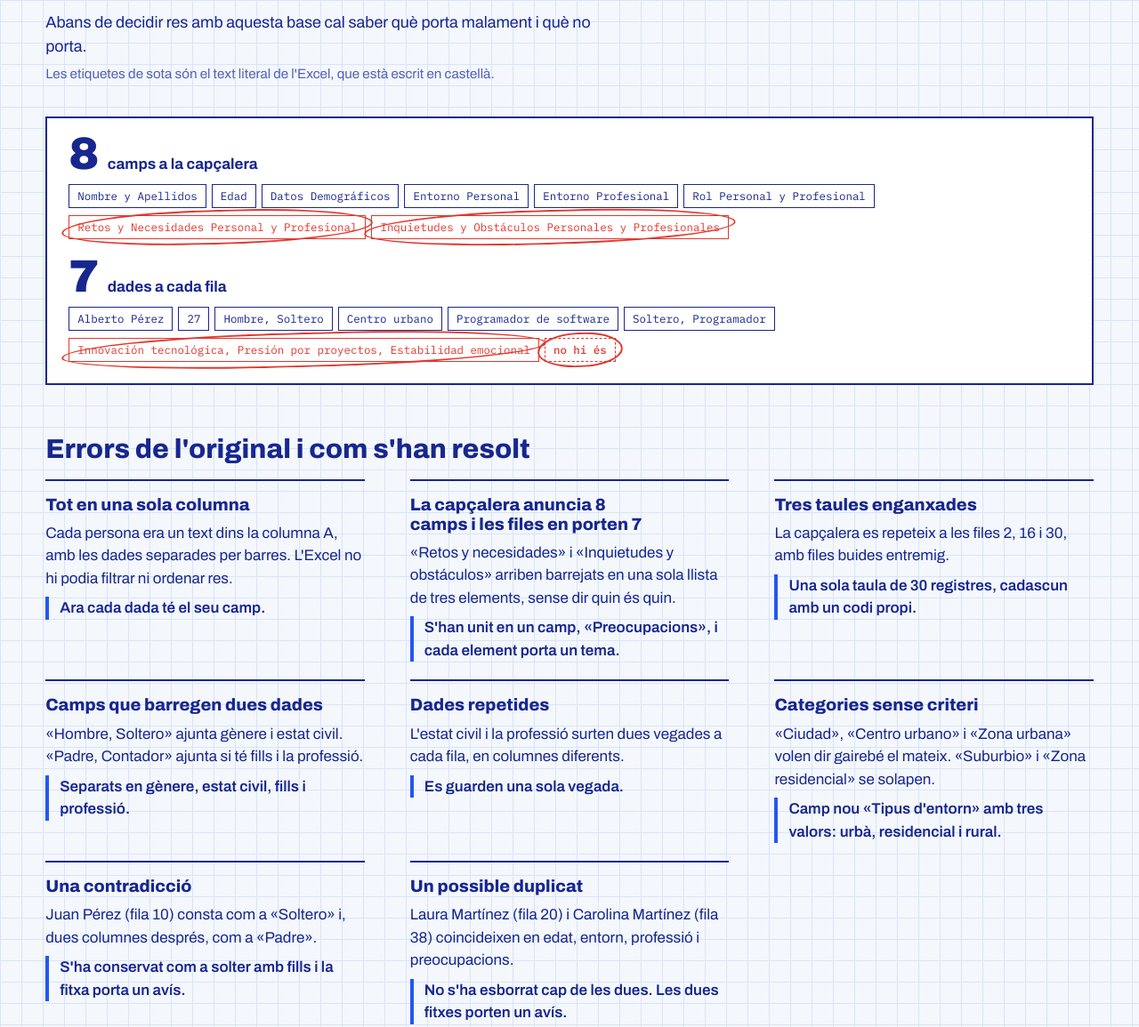
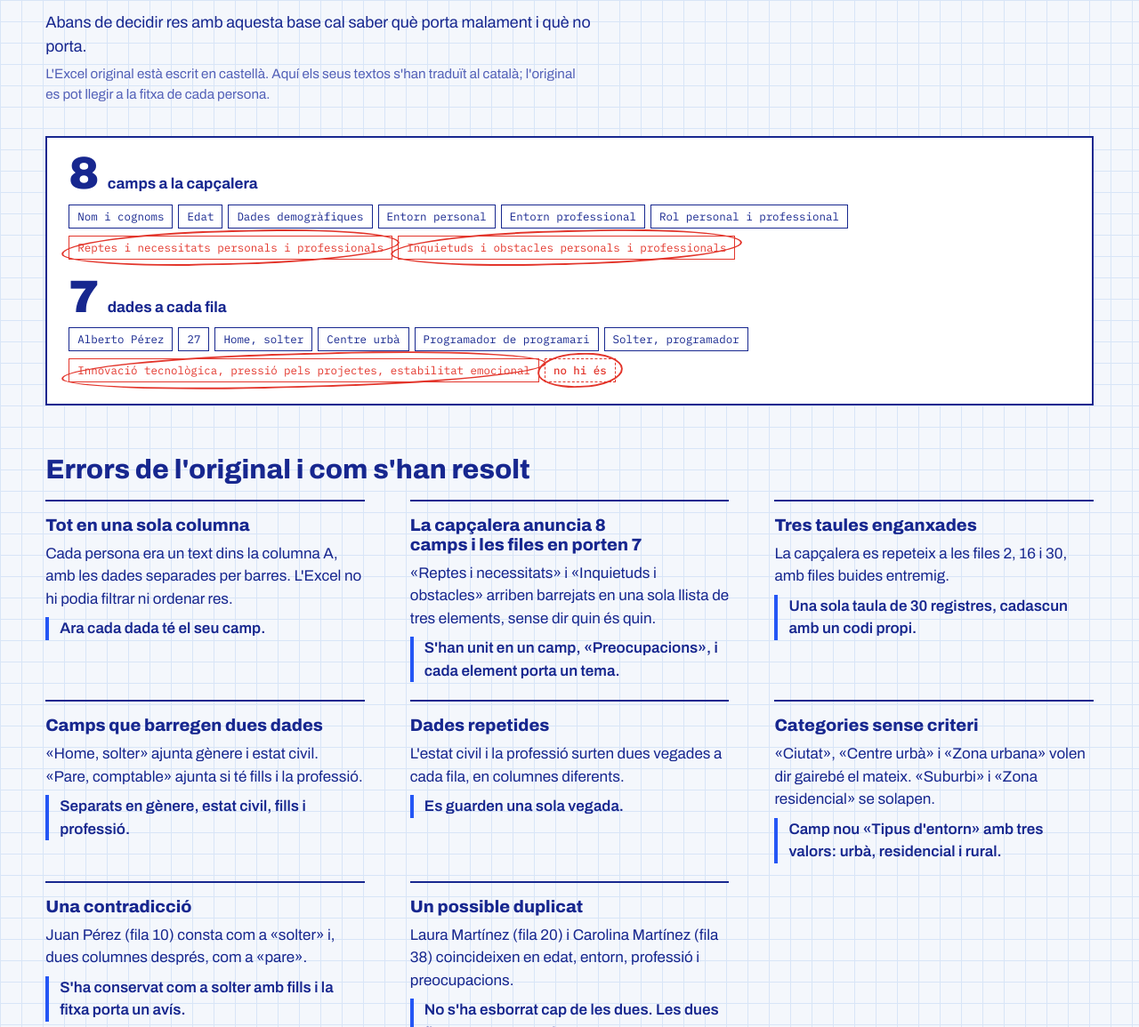
Before and after one commit to kalivayn-crypto/base-clients-ra2, a plain HTML site: page index.html in a window 1280 px wide. Shown: the part 7848-9003 px from the top of the page at 89% size. Drawn offline with Linux system fonts and the light colour scheme.

Commit message:
Tradueix al catala els textos de l'Excel a l'apartat c
Co-Authored-By: Claude Fable 5.2 <noreply@anthropic.com>

```diff
--- a/app.js
+++ b/app.js
@@ -689,19 +689,20 @@ $('#bToTable').addEventListener('click', () => {
 
 /* ---------- apartat c: què hi falta ---------- */
 (() => {
-  const heads = HEADER.split('|').slice(1, -1).map(s => s.trim());
-  const cells = RAW[0].split('|').slice(1, -1).map(s => s.trim());
+  // Traducció al català de la capçalera i de la primera fila de l'Excel (l'original és a la fitxa de cada persona).
+  const heads = ['Nom i cognoms', 'Edat', 'Dades demogràfiques', 'Entorn personal', 'Entorn professional', 'Rol personal i professional', 'Reptes i necessitats personals i professionals', 'Inquietuds i obstacles personals i professionals'];
+  const cells = ['Alberto Pérez', '27', 'Home, solter', 'Centre urbà', 'Programador de programari', 'Solter, programador', 'Innovació tecnològica, pressió pels projectes, estabilitat emocional'];
   $('#cdHead').innerHTML = heads.map((h, i) => `<span class="cd-chip${i >= 6 ? ' cd-warn' : ''}">${esc(h)}</span>`).join('');
   $('#cdRow').innerHTML = cells.map((c, i) => `<span class="cd-chip${i === 6 ? ' cd-warn' : ''}">${esc(c)}</span>`).join('') + '<span class="cd-chip cd-miss">no hi és</span>';
 
   const ISSUES = [
     ['Tot en una sola columna', "Cada persona era un text dins la columna A, amb les dades separades per barres. L'Excel no hi podia filtrar ni ordenar res.", 'Ara cada dada té el seu camp.'],
-    ['La capçalera anuncia 8 camps i les files en porten 7', '«Retos y necesidades» i «Inquietudes y obstáculos» arriben barrejats en una sola llista de tres elements, sense dir quin és quin.', "S'han unit en un camp, «Preocupacions», i cada element porta un tema."],
+    ['La capçalera anuncia 8 camps i les files en porten 7', '«Reptes i necessitats» i «Inquietuds i obstacles» arriben barrejats en una sola llista de tres elements, sense dir quin és quin.', "S'han unit en un camp, «Preocupacions», i cada element porta un tema."],
     ['Tres taules enganxades', 'La capçalera es repeteix a les files 2, 16 i 30, amb files buides entremig.', 'Una sola taula de 30 registres, cadascun amb un codi propi.'],
-    ['Camps que barregen dues dades', '«Hombre, Soltero» ajunta gènere i estat civil. «Padre, Contador» ajunta si té fills i la professió.', 'Separats en gènere, estat civil, fills i professió.'],
+    ['Camps que barregen dues dades', '«Home, solter» ajunta gènere i estat civil. «Pare, comptable» ajunta si té fills i la professió.', 'Separats en gènere, estat civil, fills i professió.'],
     ['Dades repetides', "L'estat civil i la professió surten dues vegades a cada fila, en columnes diferents.", 'Es guarden una sola vegada.'],
-    ['Categories sense criteri', '«Ciudad», «Centro urbano» i «Zona urbana» volen dir gairebé el mateix. «Suburbio» i «Zona residencial» se solapen.', "Camp nou «Tipus d'entorn» amb tres valors: urbà, residencial i rural."],
-    ['Una contradicció', 'Juan Pérez (fila 10) consta com a «Soltero» i, dues columnes després, com a «Padre».', "S'ha conservat com a solter amb fills i la fitxa porta un avís."],
+    ['Categories sense criteri', '«Ciutat», «Centre urbà» i «Zona urbana» volen dir gairebé el mateix. «Suburbi» i «Zona residencial» se solapen.', "Camp nou «Tipus d'entorn» amb tres valors: urbà, residencial i rural."],
+    ['Una contradicció', 'Juan Pérez (fila 10) consta com a «solter» i, dues columnes després, com a «pare».', "S'ha conservat com a solter amb fills i la fitxa porta un avís."],
     ['Un possible duplicat', 'Laura Martínez (fila 20) i Carolina Martínez (fila 38) coincideixen en edat, entorn, professió i preocupacions.', "No s'ha esborrat cap de les dues. Les dues fitxes porten un avís."]
   ];
   $('#issues').innerHTML = ISSUES.map(([t, a, b]) => `<li class="issue"><h4>${esc(t)}</h4><p class="issue-bad">${esc(a)}</p><p class="issue-fix">${esc(b)}</p></li>`).join('');
@@ -735,15 +736,15 @@ $('#bToTable').addEventListener('click', () => {
   const SCHEMA = [
     ['codi', 'Text', 'Nou', 'Identificador únic, de C-001 a C-030.'],
     ['fila_excel', 'Nombre', 'Original', "Fila on era el registre al full de càlcul."],
-    ['nom, cognom', 'Text', 'Separat', 'Abans anaven junts a «Nombre y Apellidos».'],
+    ['nom, cognom', 'Text', 'Separat', 'Abans anaven junts a «Nom i cognoms».'],
     ['edat', 'Nombre', 'Original', 'De 25 a 45 anys.'],
     ['franja_edat', 'Categoria', 'Nou', 'Quatre franges per poder comparar grups.'],
-    ['genere', 'Categoria', 'Separat', 'Sortia dins de «Datos demográficos».'],
-    ['estat_civil', 'Categoria', 'Separat', 'Sortia dins de «Datos demográficos» i repetit al rol.'],
-    ['te_fills', 'Sí o no consta', 'Deduït', 'Del rol «Padre» o «Madre».'],
+    ['genere', 'Categoria', 'Separat', 'Sortia dins de «Dades demogràfiques».'],
+    ['estat_civil', 'Categoria', 'Separat', 'Sortia dins de «Dades demogràfiques» i repetit al rol.'],
+    ['te_fills', 'Sí o no consta', 'Deduït', 'Del rol «pare» o «mare».'],
     ['entorn', 'Categoria', 'Original', 'Els sis noms que feia servir la base.'],
     ['tipus_entorn', 'Categoria', 'Nou', 'Urbà, residencial o rural.'],
-    ['professio', 'Text', 'Original', 'De la columna «Entorno profesional».'],
+    ['professio', 'Text', 'Original', 'De la columna «Entorn professional».'],
     ['sector', 'Categoria', 'Nou', 'Deu sectors per agrupar les professions.'],
     ['feina_propia', 'Sí o no', 'Deduït', 'Si la professió diu que té negoci propi.'],
     ['preocupacions', 'Llista de 3', 'Original', 'Reptes, necessitats i inquietuds, que venien barrejats.'],
--- a/index.html
+++ b/index.html
@@ -157,7 +157,7 @@
     <h2 class="h2">c) Què hi falta</h2>
     <p class="sec-lead">Abans de decidir res amb aquesta base cal saber què porta malament i què no porta.</p>
 
-    <p class="hint">Les etiquetes de sota són el text literal de l'Excel, que està escrit en castellà.</p>
+    <p class="hint">L'Excel original està escrit en castellà. Aquí els seus textos s'han traduït al català; l'original es pot llegir a la fitxa de cada persona.</p>
     <div class="count-demo" id="countDemo">
       <div class="cd-row">
         <p class="cd-title"><b>8</b> camps a la capçalera</p>
```
